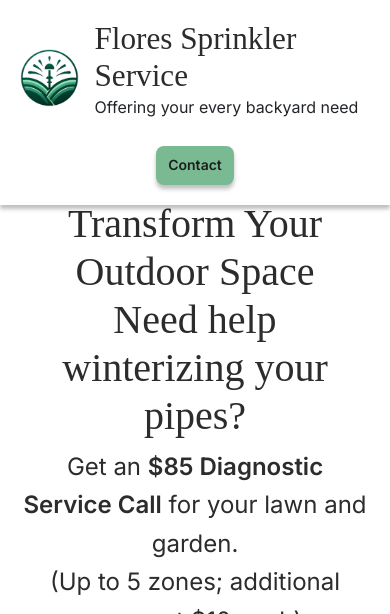
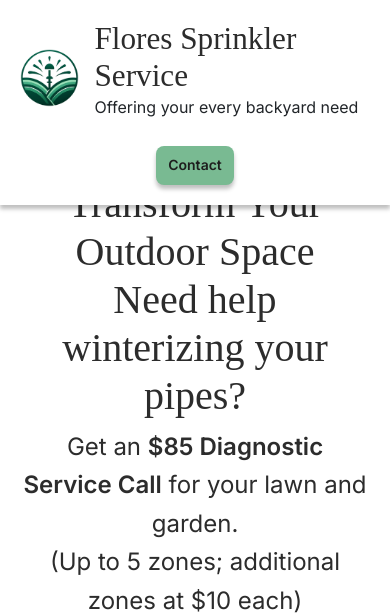
Before and after one commit to diegoaro/flores_sprinklers_website, a plain HTML site: page index.html in a window 390 px wide. Shown: the top 614 px of the page. Drawn offline with nearby package versions, Linux system fonts and the light colour scheme; a web font is replaced by a local one.

Commit message:
1.1 - mobile issues

```diff
--- a/css/styles.css
+++ b/css/styles.css
@@ -278,4 +278,10 @@ h3 {
   .promo {
     margin-top: 80px;
   }
+
+  @media (max-width: 480px) {
+    .promo {
+      margin-top: 60px;
+    }
+  }
 }
--- a/js/script.js
+++ b/js/script.js
@@ -9,11 +9,17 @@ document.querySelectorAll('.smooth-scroll').forEach((anchor) => {
   });
 });
 
-window.addEventListener('scroll', () => {
+function handleScroll() {
   const header = document.querySelector('.header');
   if (window.scrollY > 100) {
     header.classList.add('scrolled');
   } else {
     header.classList.remove('scrolled');
   }
-});
+}
+
+// Add event listener for scroll events
+window.addEventListener('scroll', handleScroll);
+
+// For touch devices, use the 'touchmove' event instead of 'scroll'
+window.addEventListener('touchmove', handleScroll);
```
